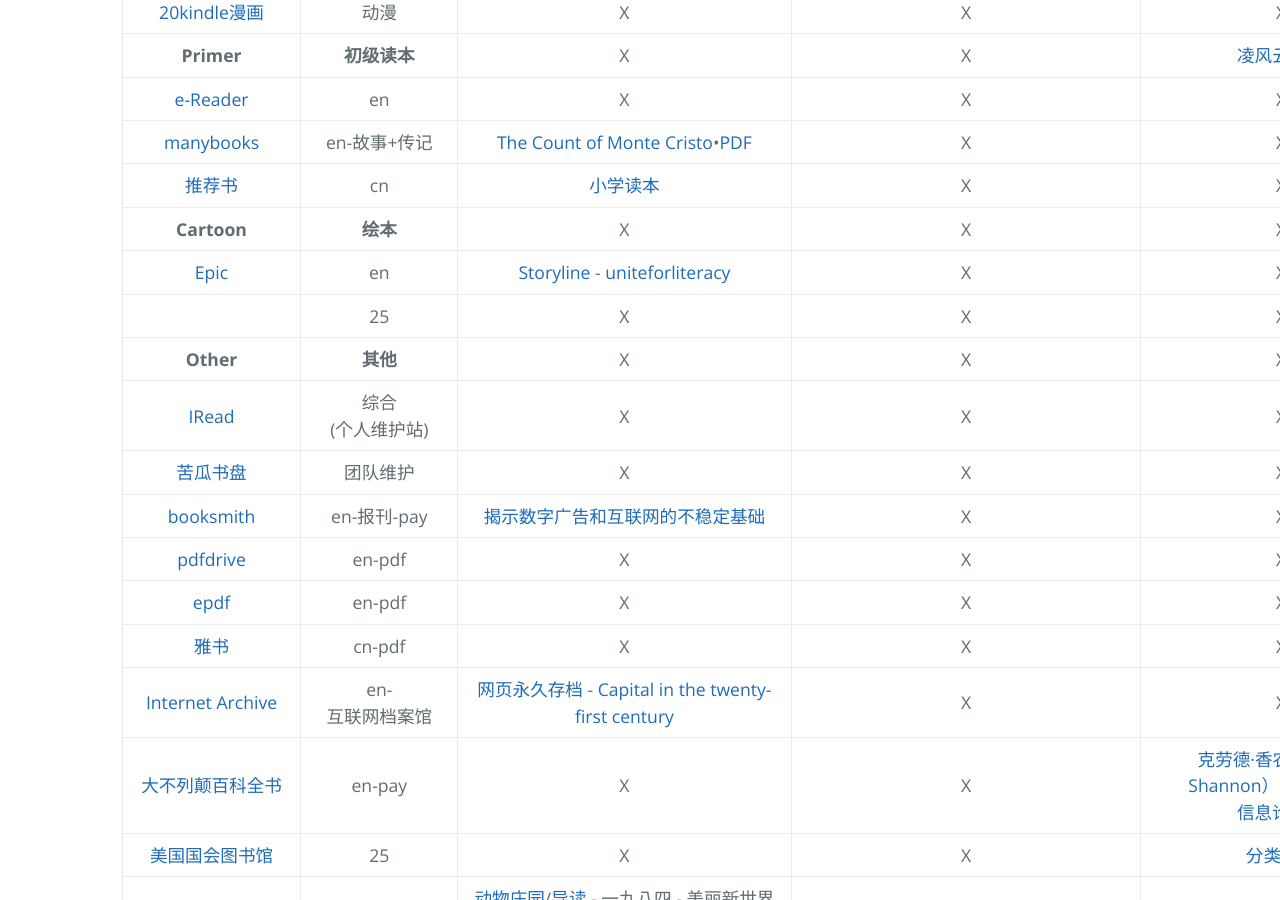
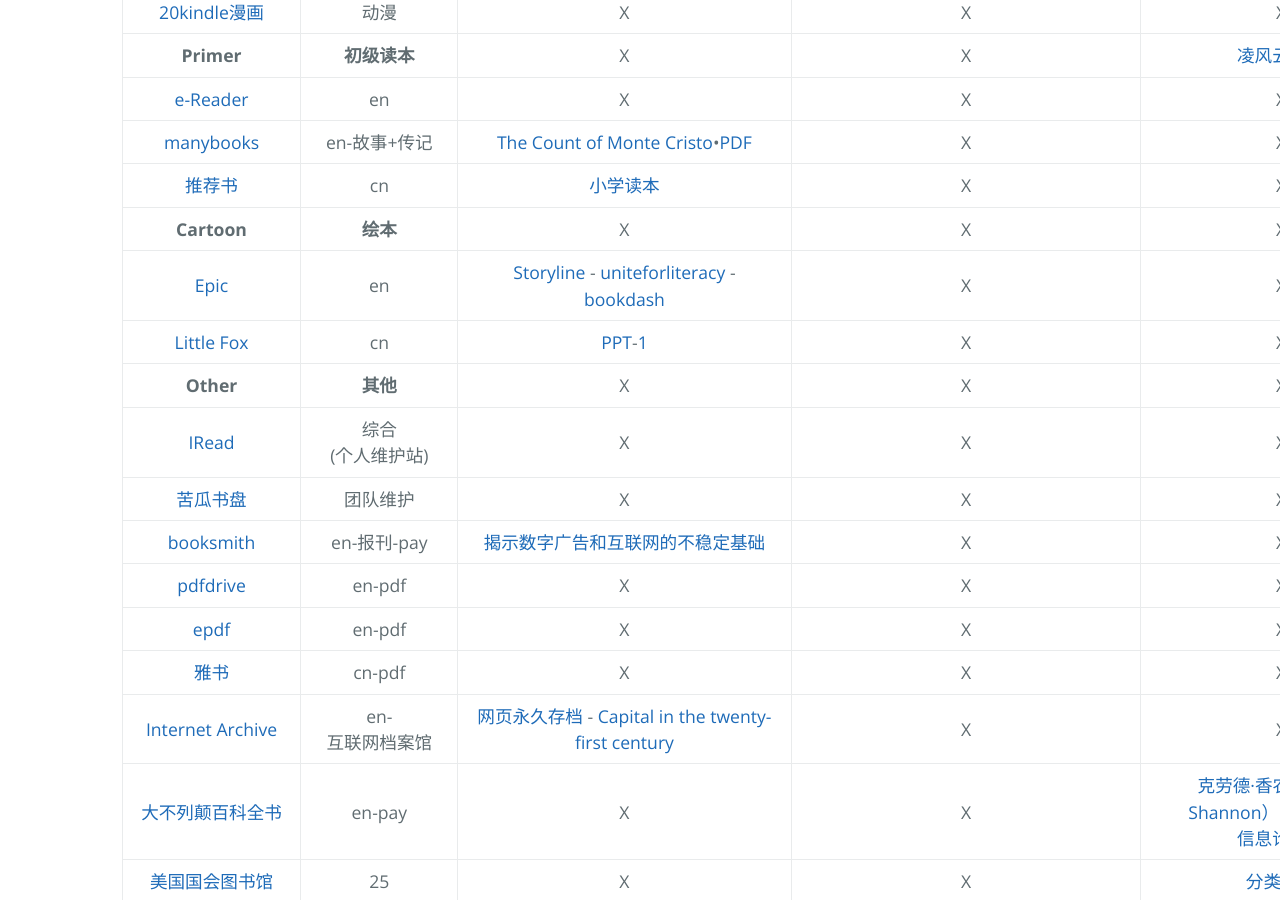
Before and after one commit to AmbroseRen/test, a Jekyll site: the page built from Library/BookSearch.md, in a window 1280 px wide and 900 px high, scrolled down 3119 px. Built offline with Jekyll 4.4.1, drawn with Linux system fonts in a browser that asks for light colours; our own code applies the rules of GitHub Pages for plain Markdown files; the repository's description, which GitHub fills in, is left out.

Commit message:
Update BookSearch.md

```diff
--- a/Library/BookSearch.md
+++ b/Library/BookSearch.md
@@ -72,8 +72,8 @@
 | [manybooks](https://manybooks.net/) | en-故事+传记 | [The Count of Monte Cristo](https://manybooks.net/book/123156/read#epubcfi(/6/4[item452]!/4/34[pgepubid00001]/1:0))•[PDF](https://cdn.jsdelivr.net/gh/AmbroseRen/Picture@master/book/Literature/Novel/The-Count-of-Monte-Cristo.pdf) | X | X |
 | [推荐书](https://www.tuijianshu.net/) | cn | [小学读本](https://www.tuijianshu.net/article-15509-1.html) | X | X |
 | __Cartoon__ | __绘本__ | X | X | X |
-| [Epic](https://www.getepic.com/app/) | en | [Storyline](https://storylineonline.net/library/) - [uniteforliteracy](https://www.uniteforliteracy.com/) | X | X |
-| []() | 25 | X | X | X |
+| [Epic](https://www.getepic.com/app/) | en | [Storyline](https://storylineonline.net/library/) - [uniteforliteracy](https://www.uniteforliteracy.com/) - [bookdash](https://bookdash.org/books/) | X | X |
+| [Little Fox](https://chinese.littlefox.com/en/story) | cn | [PPT](https://www.1ppt.com/xiazai/huiben/)-[1](http://www.pptok.com/e/search/result/?searchid=404993) | X | X |
 | __Other__ | __其他__ | X | X | X |
 | [IRead](http://www.iread.cf/) | 综合(个人维护站) | X | X | X |
 | [苦瓜书盘](http://kgbook.com/) | 团队维护 | X | X | X |
```
